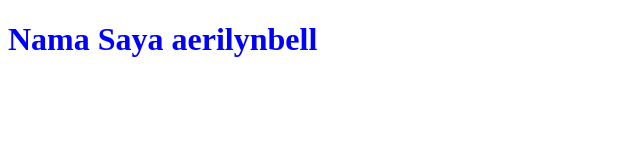
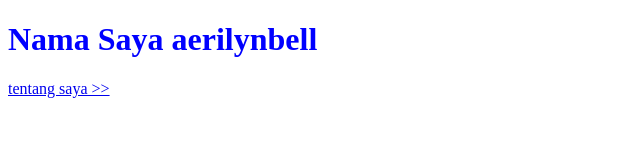
Before and after one commit to kifaaa9-eng/portofolio, a plain HTML site: page index.html in a window 1280 px wide. Shown: the whole page, without its empty margins (0-640 px from the left). Drawn offline with Linux system fonts and the light colour scheme.

Commit message:
saya tambahin tentang.html

```diff
--- a/index.html
+++ b/index.html
@@ -10,6 +10,6 @@
     <h1>
         Nama Saya aerilynbell
     </h1>
-    <a href="tentang.html"></a>
+    <a href="tentang.html">tentang saya >></a>
 </body>
 </html>
```
